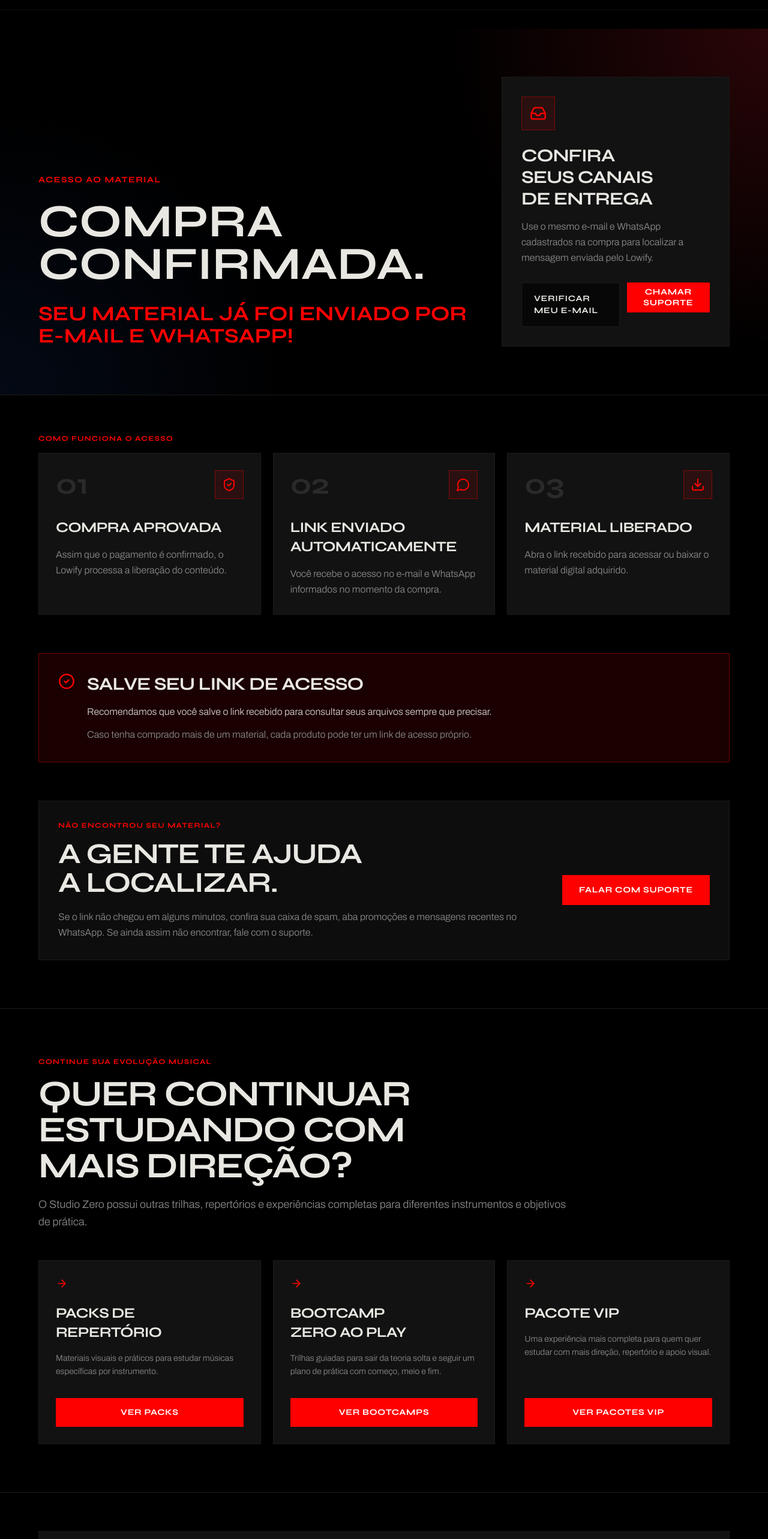
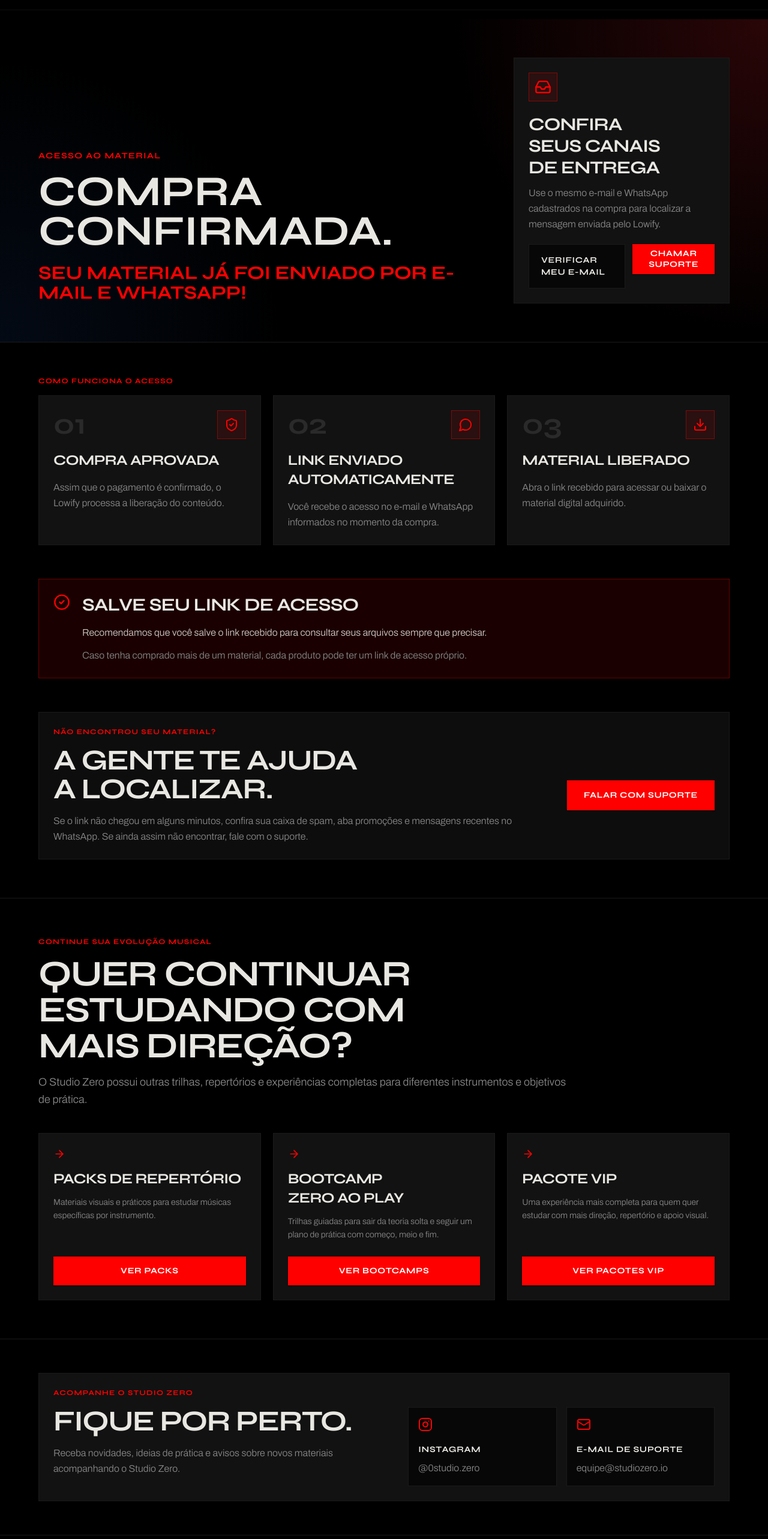
Before and after one commit to Tiffanylimaa/studiozero, a React (Vite) app in the folder apps/web/: page /acesso-material in a window 1280 px wide. Shown: the part 80-2646 px from the top of the page at 60% size. Built offline with nearby package versions, Linux system fonts and the light colour scheme.

Commit message:
Tighten page vertical spacing

```diff
--- a/apps/web/src/pages/AcessoMaterialPage.jsx
+++ b/apps/web/src/pages/AcessoMaterialPage.jsx
@@ -68,29 +68,29 @@ function AcessoMaterialPage() {
 
       <Header />
 
-      <main className="pt-28 md:pt-32">
-        <section className="relative overflow-hidden border-b border-border px-6 py-14 md:py-20">
+      <main className="pt-24 md:pt-28">
+        <section className="relative overflow-hidden border-b border-border px-6 py-12 md:py-16">
           <div className="absolute inset-0 bg-[radial-gradient(circle_at_top_right,rgba(232,32,42,0.18),transparent_38%),radial-gradient(circle_at_bottom_left,rgba(34,96,204,0.1),transparent_34%)] pointer-events-none" />
-          <div className="relative max-w-6xl mx-auto grid grid-cols-1 lg:grid-cols-[minmax(0,1fr)_380px] gap-10 xl:gap-14 lg:items-end">
+          <div className="relative max-w-6xl mx-auto grid grid-cols-1 lg:grid-cols-[minmax(0,1fr)_360px] gap-8 xl:gap-10 lg:items-end">
             <div className="min-w-0">
-              <p className="text-primary font-syne uppercase tracking-widest text-sm mb-6">
+              <p className="text-primary font-syne uppercase tracking-widest text-sm mb-4">
                 Acesso ao material
               </p>
-              <h1 className="font-syne font-bold text-[clamp(3.1rem,6vw,5.1rem)] leading-[0.92] tracking-normal mb-7 max-w-[680px]">
+              <h1 className="font-syne font-bold text-[clamp(2.8rem,5.5vw,4.7rem)] leading-[0.94] tracking-normal mb-5 max-w-[680px]">
                 <span className="block">Compra</span>
                 <span className="block">confirmada.</span>
               </h1>
-              <p className="font-syne font-bold uppercase text-primary text-[clamp(1.35rem,3vw,2.15rem)] leading-[1.08] tracking-normal max-w-[720px]">
+              <p className="font-syne font-bold uppercase text-primary text-[clamp(1.25rem,2.7vw,1.95rem)] leading-[1.08] tracking-normal max-w-[720px]">
                 Seu material já foi enviado por e-mail e WhatsApp!
               </p>
             </div>
 
-            <div className="min-w-0 bg-card border border-border p-6 md:p-8">
-              <div className="w-14 h-14 border border-primary/40 bg-primary/10 flex items-center justify-center text-primary mb-6">
+            <div className="min-w-0 bg-card border border-border p-5 md:p-6">
+              <div className="w-12 h-12 border border-primary/40 bg-primary/10 flex items-center justify-center text-primary mb-5">
                 <Inbox className="w-7 h-7" />
               </div>
-              <h2 className="text-2xl md:text-3xl mb-4">Confira seus canais de entrega</h2>
-              <p className="text-muted-foreground font-light leading-relaxed mb-7">
+              <h2 className="text-2xl md:text-3xl mb-3">Confira seus canais de entrega</h2>
+              <p className="text-muted-foreground font-light leading-relaxed mb-5">
                 Use o mesmo e-mail e WhatsApp cadastrados na compra para localizar a mensagem enviada pelo Lowify.
               </p>
               <div className="flex flex-col sm:flex-row gap-3">
@@ -107,7 +107,7 @@ function AcessoMaterialPage() {
           </div>
         </section>
 
-        <section className="px-6 py-14 md:py-16">
+        <section className="px-6 py-12 md:py-14">
           <div className="max-w-6xl mx-auto">
             <p className="text-primary font-syne uppercase tracking-widest text-xs mb-4">
               Como funciona o acesso
@@ -116,8 +116,8 @@ function AcessoMaterialPage() {
               {accessSteps.map((step, index) => {
                 const Icon = step.icon;
                 return (
-                  <article key={step.title} className="bg-card border border-border p-6 md:p-7">
-                    <div className="flex items-center justify-between gap-4 mb-8">
+                  <article key={step.title} className="bg-card border border-border p-5 md:p-6">
+                    <div className="flex items-center justify-between gap-4 mb-5">
                       <span className="font-syne text-5xl font-bold text-muted-foreground/20">
                         0{index + 1}
                       </span>
@@ -136,8 +136,8 @@ function AcessoMaterialPage() {
           </div>
         </section>
 
-        <section className="px-6 pb-14 md:pb-16">
-          <div className="max-w-6xl mx-auto border border-primary/35 bg-primary/10 p-6 md:p-8">
+        <section className="px-6 pb-12 md:pb-14">
+          <div className="max-w-6xl mx-auto border border-primary/35 bg-primary/10 p-5 md:p-6">
             <div className="flex flex-col md:flex-row gap-5 md:items-start">
               <CheckCircle2 className="w-7 h-7 text-primary shrink-0" />
               <div>
@@ -153,14 +153,14 @@ function AcessoMaterialPage() {
           </div>
         </section>
 
-        <section className="px-6 pb-16 md:pb-20">
-          <div className="max-w-6xl mx-auto bg-section-contrast border border-border p-6 md:p-8">
+        <section className="px-6 pb-14 md:pb-16">
+          <div className="max-w-6xl mx-auto bg-section-contrast border border-border p-5 md:p-6">
             <p className="text-primary font-syne uppercase tracking-widest text-xs mb-4">
               Não encontrou seu material?
             </p>
-            <div className="grid grid-cols-1 lg:grid-cols-[1fr_auto] gap-7 lg:items-center">
+            <div className="grid grid-cols-1 lg:grid-cols-[1fr_auto] gap-5 lg:items-center">
               <div>
-                <h2 className="text-3xl md:text-5xl mb-5">A gente te ajuda a localizar.</h2>
+                <h2 className="text-3xl md:text-5xl mb-4">A gente te ajuda a localizar.</h2>
                 <p className="text-muted-foreground font-light leading-relaxed max-w-3xl">
                   Se o link não chegou em alguns minutos, confira sua caixa de spam, aba promoções
                   e mensagens recentes no WhatsApp. Se ainda assim não encontrar, fale com o suporte.
@@ -175,13 +175,13 @@ function AcessoMaterialPage() {
           </div>
         </section>
 
-        <section className="px-6 py-16 md:py-20 border-y border-border">
+        <section className="px-6 py-14 md:py-16 border-y border-border">
           <div className="max-w-6xl mx-auto">
-            <div className="max-w-4xl mb-10 md:mb-12">
+            <div className="max-w-4xl mb-8 md:mb-10">
               <p className="text-primary font-syne uppercase tracking-widest text-xs mb-4">
                 Continue sua evolução musical
               </p>
-              <h2 className="text-4xl md:text-6xl mb-5">Quer continuar estudando com mais direção?</h2>
+              <h2 className="text-4xl md:text-6xl mb-4">Quer continuar estudando com mais direção?</h2>
               <p className="text-muted-foreground text-lg font-light leading-relaxed">
                 O Studio Zero possui outras trilhas, repertórios e experiências completas para
                 diferentes instrumentos e objetivos de prática.
@@ -190,10 +190,10 @@ function AcessoMaterialPage() {
 
             <div className="grid grid-cols-1 md:grid-cols-3 gap-5">
               {repurchaseCards.map((card) => (
-                <article key={card.title} className="bg-card border border-border p-6 md:p-7 flex flex-col h-full hover:border-primary/50 transition-colors">
-                  <ArrowRight className="w-5 h-5 text-primary mb-6" />
-                  <h3 className="text-2xl mb-4">{card.title}</h3>
-                  <p className="text-sm text-muted-foreground font-light leading-relaxed mb-8 flex-grow">
+                <article key={card.title} className="bg-card border border-border p-5 md:p-6 flex flex-col h-full hover:border-primary/50 transition-colors">
+                  <ArrowRight className="w-5 h-5 text-primary mb-4" />
+                  <h3 className="text-2xl mb-3">{card.title}</h3>
+                  <p className="text-sm text-muted-foreground font-light leading-relaxed mb-6 flex-grow">
                     {card.description}
                   </p>
                   <Button asChild className="w-full bg-primary hover:bg-primary/90 text-white rounded-sm px-4 py-4 min-h-[3rem] font-syne uppercase tracking-wider text-sm whitespace-normal text-center leading-tight">
@@ -207,14 +207,14 @@ function AcessoMaterialPage() {
           </div>
         </section>
 
-        <section className="px-6 py-14 md:py-16">
-          <div className="max-w-6xl mx-auto bg-card border border-border p-6 md:p-8">
+        <section className="px-6 py-12 md:py-14">
+          <div className="max-w-6xl mx-auto bg-card border border-border p-5 md:p-6">
             <p className="text-primary font-syne uppercase tracking-widest text-xs mb-4">
               Acompanhe o Studio Zero
             </p>
-            <div className="grid grid-cols-1 lg:grid-cols-[1fr_0.9fr] gap-8">
+            <div className="grid grid-cols-1 lg:grid-cols-[1fr_0.9fr] gap-6">
               <div>
-                <h2 className="text-3xl md:text-5xl mb-5">Fique por perto.</h2>
+                <h2 className="text-3xl md:text-5xl mb-4">Fique por perto.</h2>
                 <p className="text-muted-foreground font-light leading-relaxed max-w-3xl">
                   Receba novidades, ideias de prática e avisos sobre novos materiais acompanhando o Studio Zero.
                 </p>
@@ -224,7 +224,7 @@ function AcessoMaterialPage() {
                   href={instagramUrl}
                   target="_blank"
                   rel="noopener noreferrer"
-                  className="border border-border bg-background/60 p-5 hover:border-primary hover:text-primary transition-colors"
+                  className="border border-border bg-background/60 p-4 hover:border-primary hover:text-primary transition-colors"
                 >
                   <Instagram className="w-6 h-6 text-primary mb-5" />
                   <span className="block font-syne uppercase tracking-wider text-sm mb-2">Instagram</span>
@@ -232,7 +232,7 @@ function AcessoMaterialPage() {
                 </a>
                 <a
                   href={`mailto:${supportEmail}`}
-                  className="border border-border bg-background/60 p-5 hover:border-primary hover:text-primary transition-colors"
+                  className="border border-border bg-background/60 p-4 hover:border-primary hover:text-primary transition-colors"
                 >
                   <Mail className="w-6 h-6 text-primary mb-5" />
                   <span className="block font-syne uppercase tracking-wider text-sm mb-2">E-mail de suporte</span>
```
Also changed, not shown: apps/web/src/pages/PrivacidadePage.jsx (+9 -9 lines), apps/web/src/pages/ProdutosPage.jsx (+7 -7 lines), apps/web/src/pages/SobrePage.jsx (+10 -10 lines).
